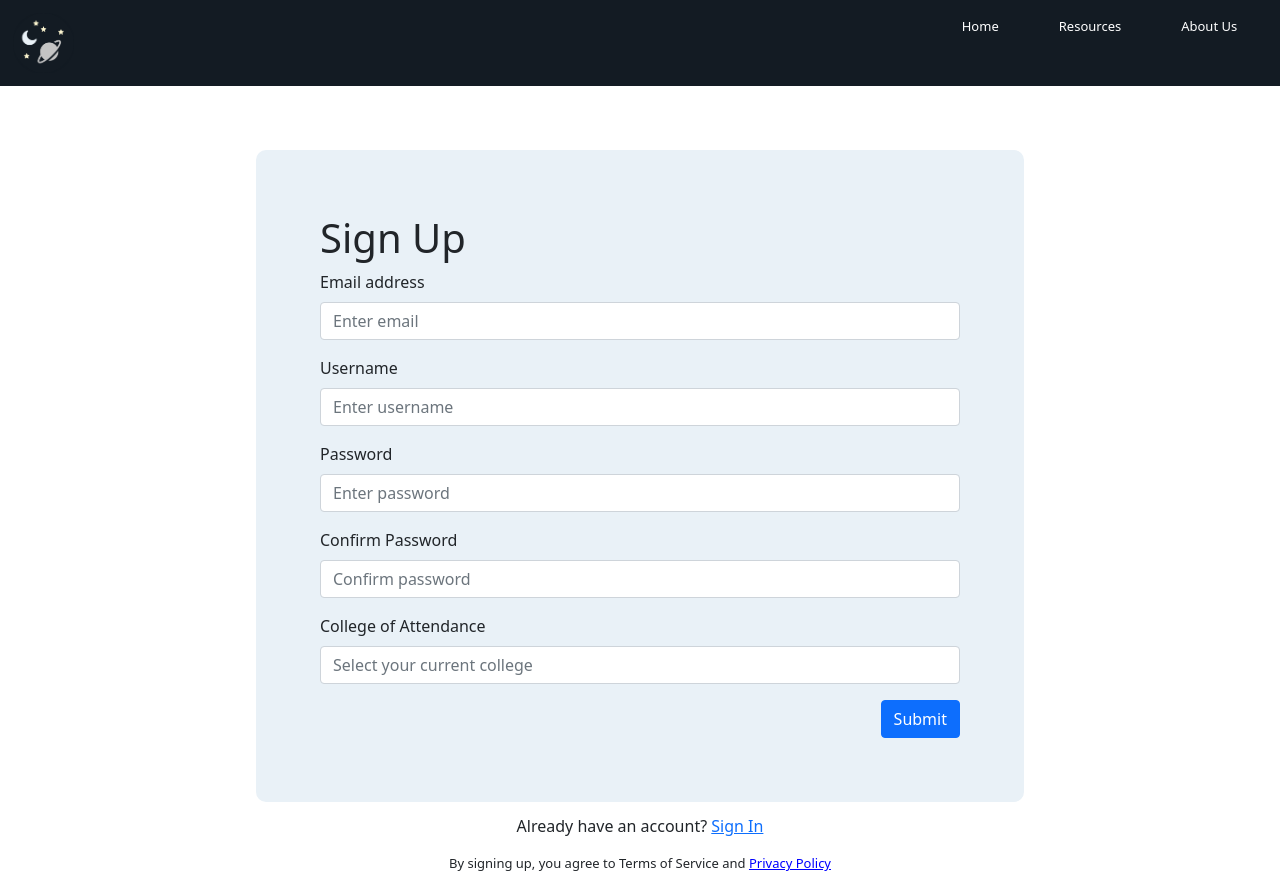
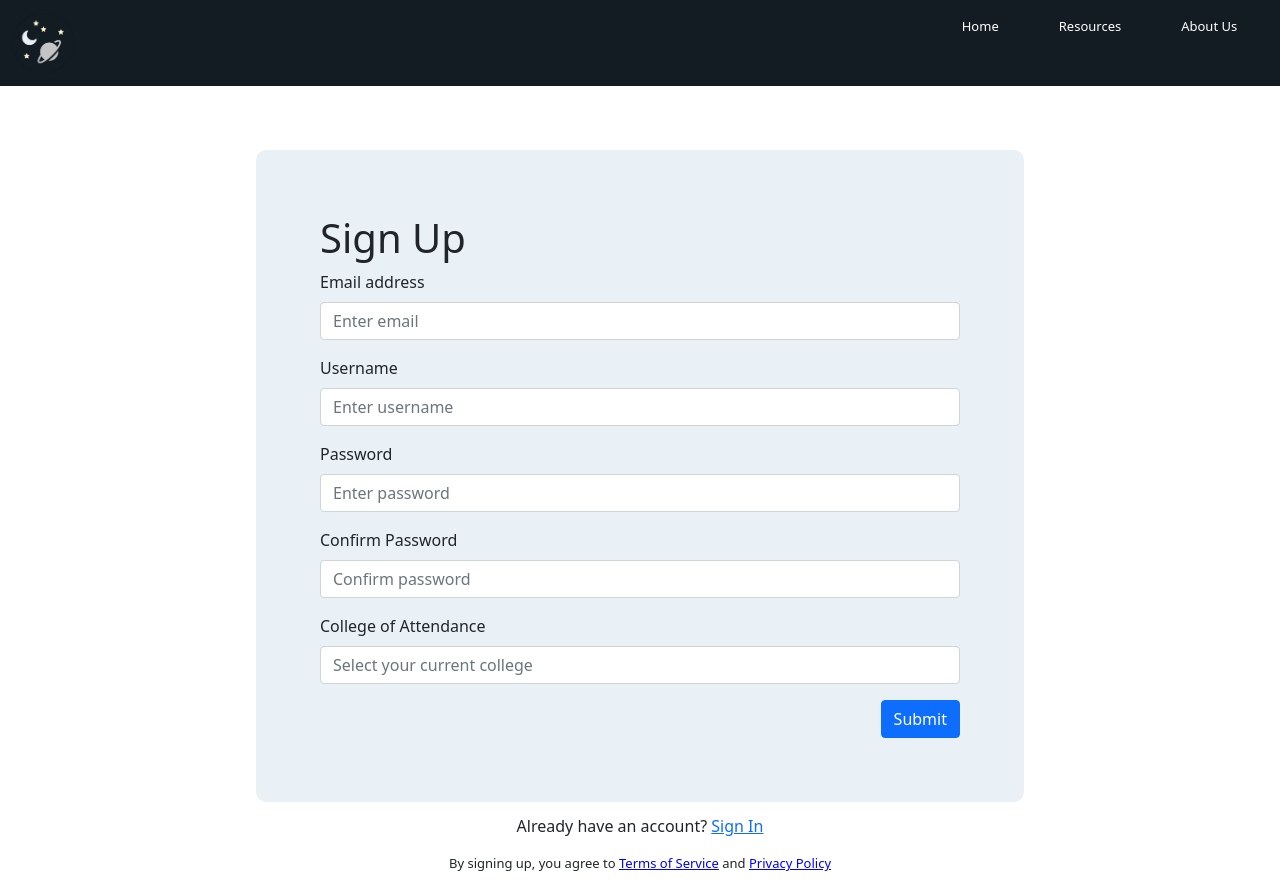
Before and after one commit to vanessasgh/safespace-githubpage, a React (Create React App) app in the folder safespace/my-app/: page /signup in a window 1280 px wide. Built offline with nearby package versions, Linux system fonts and the light colour scheme.

Commit message:
created terms of service display

```diff
--- a/safespace/my-app/src/signUpPage.js
+++ b/safespace/my-app/src/signUpPage.js
@@ -5,9 +5,13 @@ import Button from 'react-bootstrap/Button'
 
 function SignUpPage() {
     const [showPrivacyPolicy, setShowPrivacyPolicy] = useState(false);
-
     const handleClosePrivacyPolicy = () => setShowPrivacyPolicy(false);
     const handleShowPrivacyPolicy = () => setShowPrivacyPolicy(true);
+
+    const [showTOS, setShowTOS] = useState(false);
+
+    const handleCloseTOS = () => setShowTOS(false);
+    const handleShowTOS = () => setShowTOS(true);
 
     return (
         <div className="mainContentPage">
@@ -39,13 +43,19 @@ function SignUpPage() {
                     </form>
                 </div>
                 <p className="smallTextAuthentication">Already have an account? <Link to="/login">Sign In</Link></p>
-                <p className="evenSmallTextAuthentication">By signing up, you agree to Terms of Service and <button class="link" onClick={handleShowPrivacyPolicy}>Privacy Policy</button></p>
+                <p className="evenSmallTextAuthentication">By signing up, you agree to <button class="link" onClick={handleShowTOS}>Terms of Service</button> and <button class="link" onClick={handleShowPrivacyPolicy}>Privacy Policy</button></p>
             </div>
             <Modal show={showPrivacyPolicy} onHide={handleClosePrivacyPolicy}>
                 <Modal.Header closeButton>
                     <Modal.Title>Privacy Policy</Modal.Title>
                 </Modal.Header>
                 <Modal.Body><PrivacyPolicyText /></Modal.Body>
+            </Modal>
+            <Modal show={showTOS} onHide={handleCloseTOS}>
+                <Modal.Header closeButton>
+                    <Modal.Title>Terms of Services</Modal.Title>
+                </Modal.Header>
+                <Modal.Body><TOSText /></Modal.Body>
             </Modal>
         </div>
     )
@@ -74,4 +84,12 @@ function PrivacyPolicyText() {
     )
 }
 
+function TOSText() {
+    return (
+        <p>
+            EXAMPLE TERMS OF SERVICES
+        </p>
+    )
+}
+
 export default SignUpPage;
```
